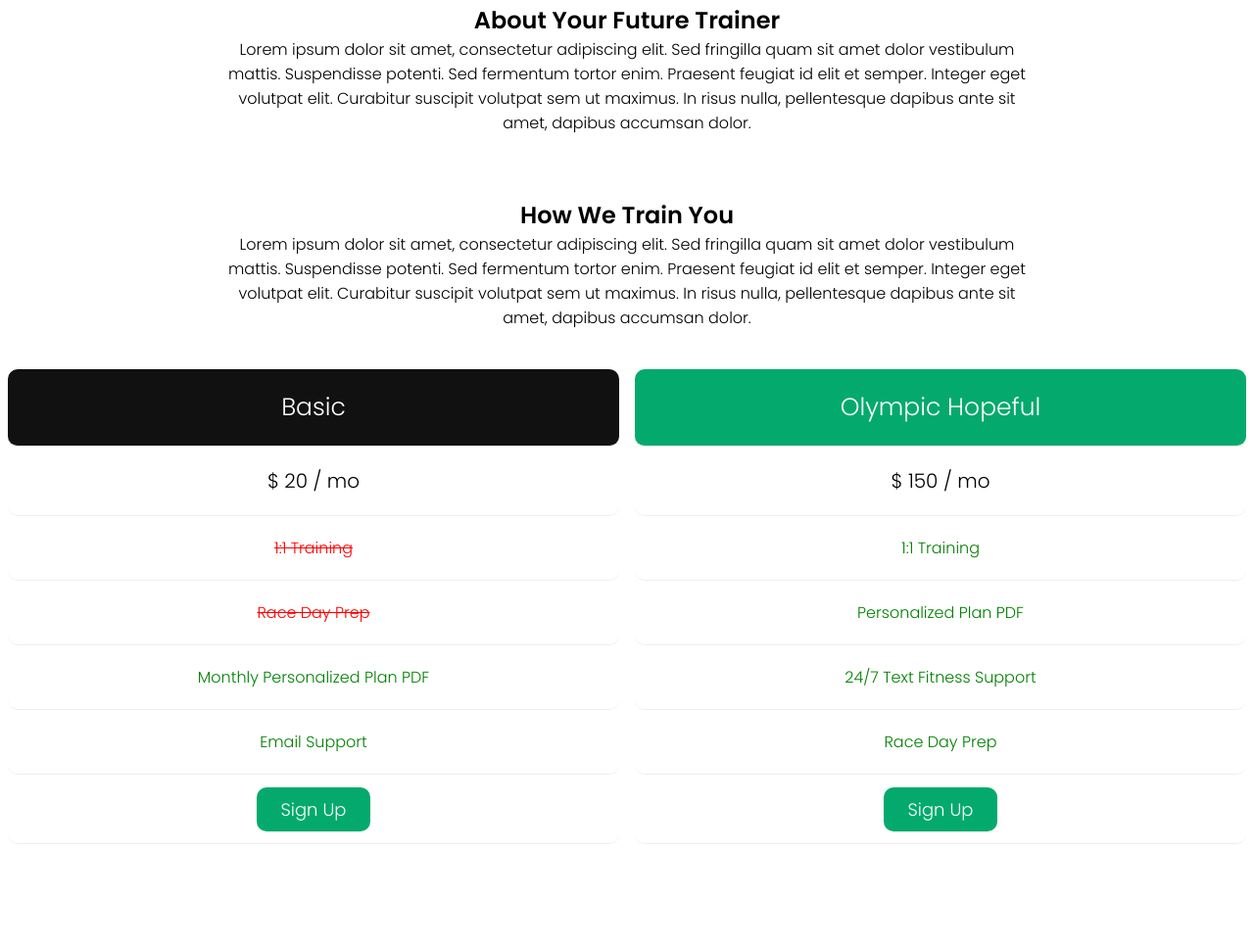
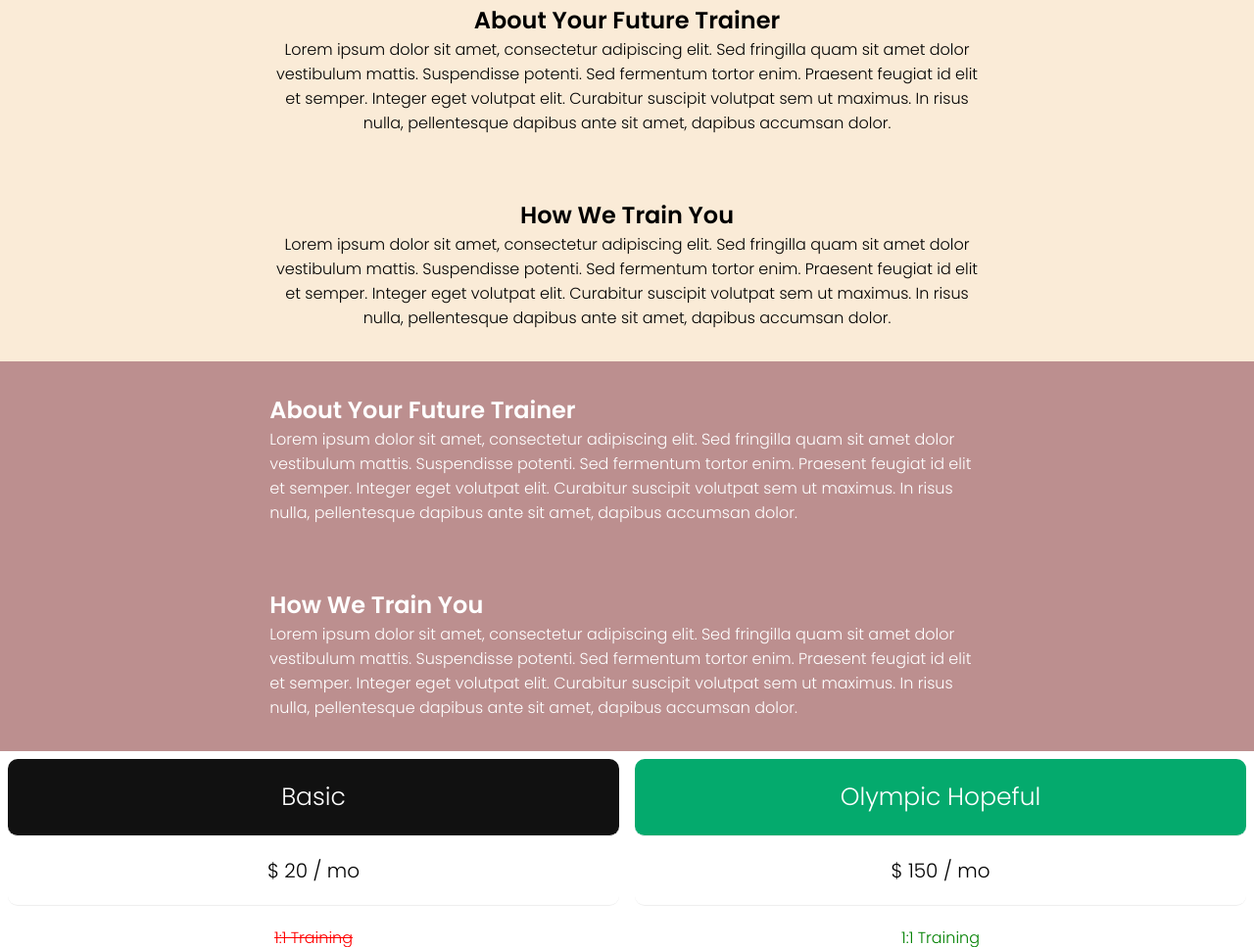
Before and after one commit to garkilic/RB-Training-Site, a plain HTML site: page index.html in a window 1280 px wide. Shown: the part 1355-2322 px from the top of the page at 98% size. Before the commit the page ends 2225 px from the top, so only its background shows below. Drawn offline with Linux system fonts and the light colour scheme.

Commit message:
Adding more content

```diff
--- a/index.html
+++ b/index.html
@@ -85,12 +85,18 @@
 			<img class="profile-img" src="Images/Person.jpg" alt="Rich Borbon">
 
 			<div class="about-section">
-				<h2>About Your Future Trainer</h2>
+				<div class="about-container">
+					<h2>About Your Future Trainer</h2>
 				<p>Lorem ipsum dolor sit amet, consectetur adipiscing elit. Sed fringilla quam sit amet dolor vestibulum mattis. Suspendisse potenti. Sed fermentum tortor enim. Praesent feugiat id elit et semper. Integer eget volutpat elit. Curabitur suscipit volutpat sem ut maximus. In risus nulla, pellentesque dapibus ante sit amet, dapibus accumsan dolor.</p>
+				</div>
+
 			</div>
 			<div class="about-section">
-				<h2>How We Train You</h2>
-				<p>Lorem ipsum dolor sit amet, consectetur adipiscing elit. Sed fringilla quam sit amet dolor vestibulum mattis. Suspendisse potenti. Sed fermentum tortor enim. Praesent feugiat id elit et semper. Integer eget volutpat elit. Curabitur suscipit volutpat sem ut maximus. In risus nulla, pellentesque dapibus ante sit amet, dapibus accumsan dolor.</p>
+				<div class="about-container">
+					<h2>How We Train You</h2>
+					<p>Lorem ipsum dolor sit amet, consectetur adipiscing elit. Sed fringilla quam sit amet dolor vestibulum mattis. Suspendisse potenti. Sed fermentum tortor enim. Praesent feugiat id elit et semper. Integer eget volutpat elit. Curabitur suscipit volutpat sem ut maximus. In risus nulla, pellentesque dapibus ante sit amet, dapibus accumsan dolor.</p>
+				</div>
+
 			</div>
 		</section>
 
@@ -99,8 +105,20 @@
 
 		<section class="process">
 
-		<div class=""></div>
+			<div class="process-section">
+				<div class="process-container">
+					<h2>About Your Future Trainer</h2>
+				<p>Lorem ipsum dolor sit amet, consectetur adipiscing elit. Sed fringilla quam sit amet dolor vestibulum mattis. Suspendisse potenti. Sed fermentum tortor enim. Praesent feugiat id elit et semper. Integer eget volutpat elit. Curabitur suscipit volutpat sem ut maximus. In risus nulla, pellentesque dapibus ante sit amet, dapibus accumsan dolor.</p>
+				</div>
 
+			</div>
+			<div class="process-section">
+				<div class="process-container">
+					<h2>How We Train You</h2>
+					<p>Lorem ipsum dolor sit amet, consectetur adipiscing elit. Sed fringilla quam sit amet dolor vestibulum mattis. Suspendisse potenti. Sed fermentum tortor enim. Praesent feugiat id elit et semper. Integer eget volutpat elit. Curabitur suscipit volutpat sem ut maximus. In risus nulla, pellentesque dapibus ante sit amet, dapibus accumsan dolor.</p>
+				</div>
+
+			</div>
 		</section>
 
 		<!-- Pricing -->
--- a/style.css
+++ b/style.css
@@ -218,7 +218,13 @@ label.logo a {
 	align-items: center;
 	text-align: center;
 	flex-direction: column;
-	width: 70%;
+	width: 100%;
+	background-color: antiquewhite;
+}
+
+.about-container {
+	margin: 0 auto;
+	width: 60%;
 }
 
 .profile-img {
@@ -234,11 +240,25 @@ label.logo a {
 /* Process */
 
 .process {
+	margin: 0 auto;
 	display: flex;
 	align-items: center;
-	width: 90%;
-	text-align: center;
+	flex-direction: column;
+	width: 100%;
+	color: white;
+	background-color: rosybrown;
 }
+
+.process-container {
+	margin: 0 auto;
+	width: 60%;
+}
+
+.process-section {
+	margin: 2em;
+}
+
+
 
 /* Pricing */
 
```
